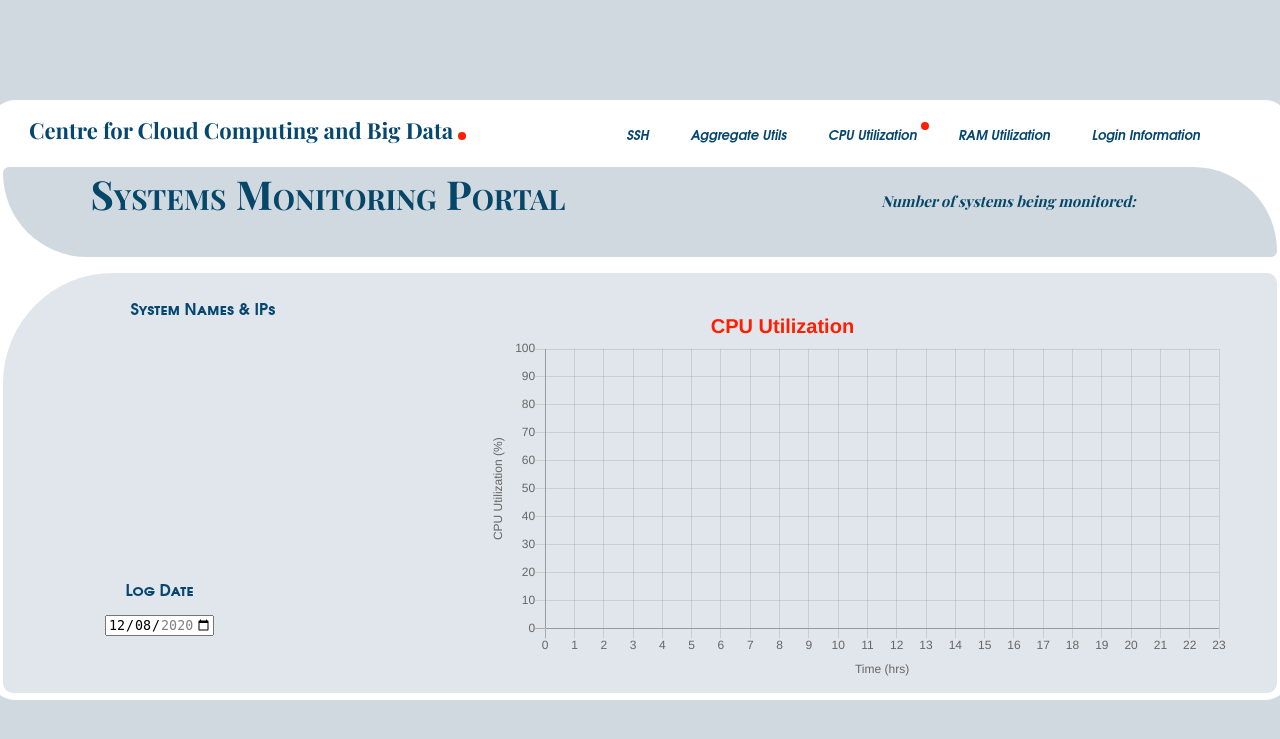
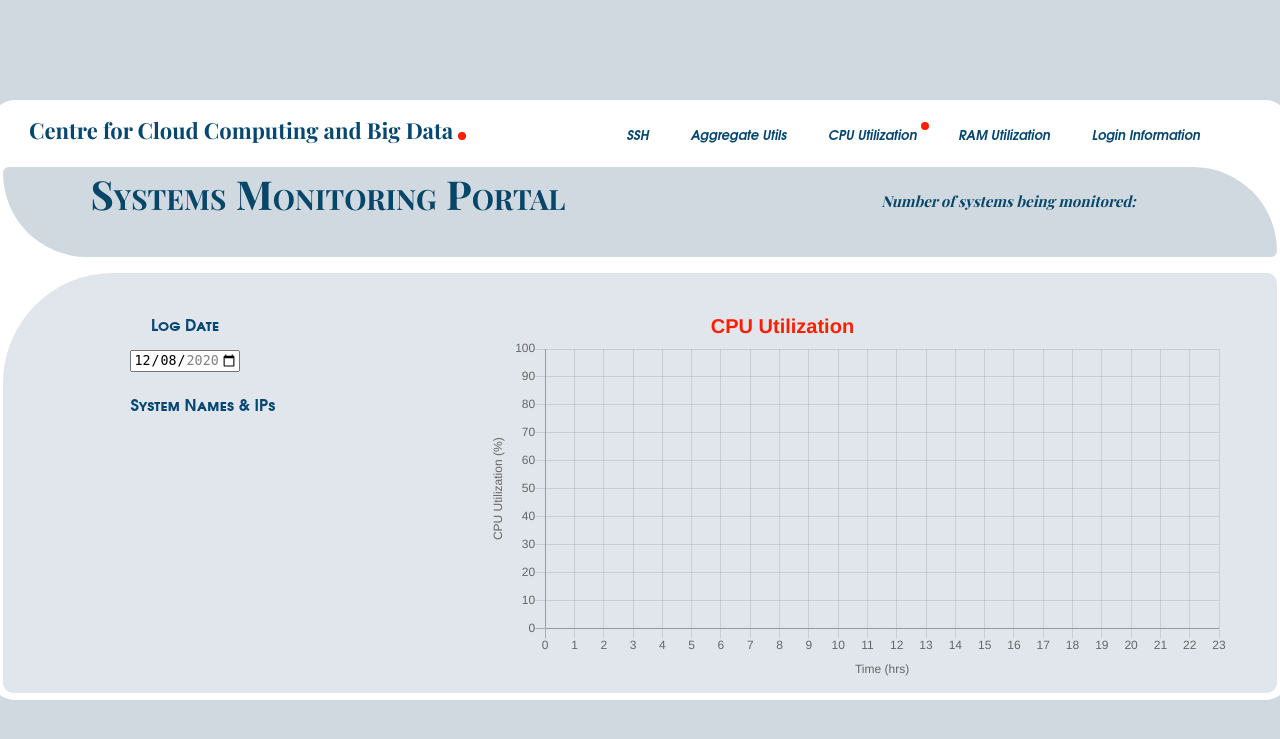
Before and after one commit to ndyashas/lmon, a Flask app: template web-portal/templates/index.html in a window 1280 px wide. Shown: the top 739 px of the page. Run offline with Flask 2, Linux system fonts and the light colour scheme; the template is opened without the code that fills it, so the values that code supplies are empty; parts of the project's set-up code (start-up, migrations or seed data) failed here and were passed over; some libraries are stand-ins or nearby versions.

Commit message:
Log Date and System Name container's positions and alignmnet changed

```diff
--- a/web-portal/static/css/lmon_web_frontend_style.css
+++ b/web-portal/static/css/lmon_web_frontend_style.css
@@ -246,17 +246,18 @@ label {
  }
 
  .system-names-container-div {
-     display:block;
+     display:none;
      background-color: transparent;
      float: left;
      position: relative;
-     top: 7%;
+     top: 30%;/*7%;*/
      left: 9%;
      height: 47%;
      width: 15%;
      border-radius: 10px 10px 10px 10px;
      vertical-align: middle;
      overflow-y: auto;
+     overflow-x: auto;
  }
 
  .system-names-titles-div {
@@ -266,15 +267,15 @@ label {
      font-weight: 700;
      font-variant: small-caps;
      position: relative;
-     top: 7%;
+     top: 30%;/*7%;*/
      left: 10%;
  }
 
  .date-div {
      color: #064771;
      position: absolute;
-     top: 70%;
-     left: 8%;/*
+     top: 7%;/*70%;*/
+     left: 10%;/*
      height: 20%;
      width: 30%;*/
      /*display: flex;
--- a/web-portal/templates/index.html
+++ b/web-portal/templates/index.html
@@ -42,13 +42,6 @@
 
       <div class="main-space-div">
 
-	<div class="system-names-titles-div">
-	  <h3>System Names & IPs</h3>
-	</div>
-
-	<div class="system-names-container-div" id="system-names-container"></div>
-
-
 	<div class="date-div">
 	  <div class="date-title-div">
 	    <h3>Log Date</h3>
@@ -57,6 +50,14 @@
 	    <input id="date-input" type="date" value="2020-10-01">
 	  </div>
 	</div>
+
+	<div class="system-names-titles-div">
+	  <h3>System Names & IPs</h3>
+	</div>
+
+	<div class="system-names-container-div" id="system-names-container"></div>
+
+
 
 
 	<!-- Tab content -->
```
